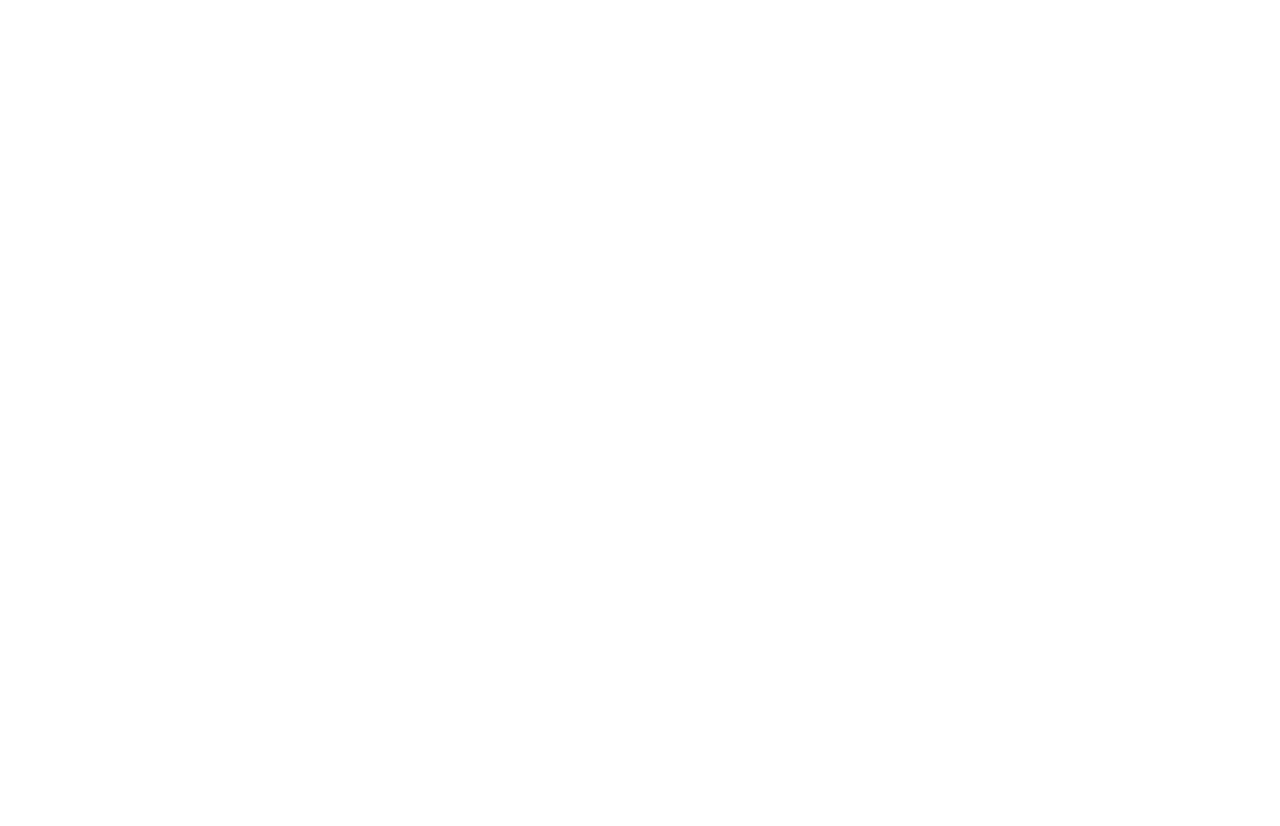
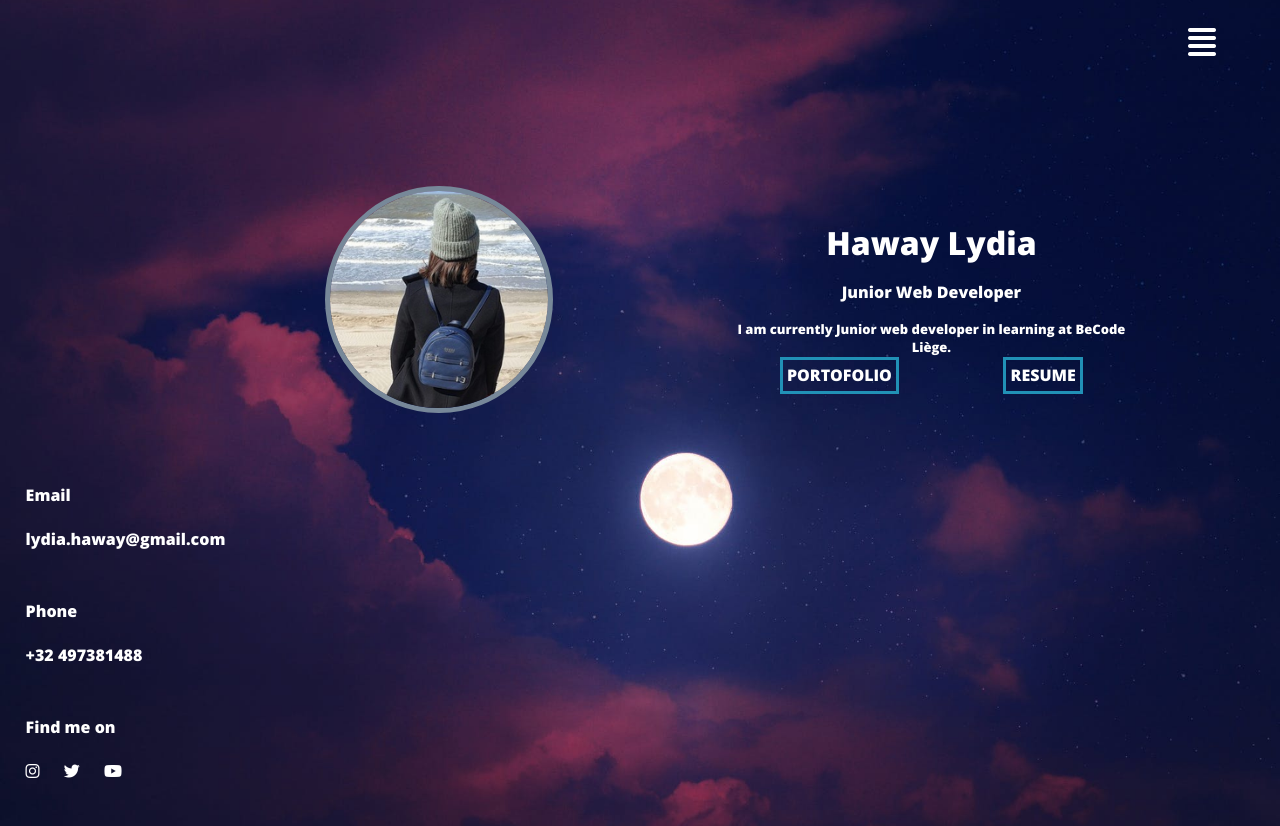
Before and after one commit to LydiaHaway/v-card, a plain HTML site: page index.html in a window 1280 px wide. Before the commit the page ends 800 px from the top, so only its background shows below. Drawn offline with nearby package versions, Linux system fonts and the light colour scheme.

Commit message:
first commit

```diff
--- a/index.html
+++ b/index.html
@@ -6,10 +6,56 @@
     <meta name="viewport" content="width=device-width, initial-scale=1.0" />
     <title>Document</title>
     <link rel="stylesheet" href="./style.css" />
-    <link
-      rel="stylesheet"
-      href="https://cdnjs.cloudflare.com/ajax/libs/font-awesome/4.7.0/css/font-awesome.min.css"
-    />
+    <script
+      src="https://kit.fontawesome.com/4ec5d12ad6.js"
+      crossorigin="anonymous"
+    ></script>
   </head>
-  <body></body>
+  <body>
+    <header>
+      <i class="fa fa-align-justify"></i>
+    </header>
+    <main>
+      <aside>
+        <p class="email">
+          Email
+          <br />
+          <br />
+          lydia.haway@gmail.com
+        </p>
+        <p class="phone">
+          Phone
+          <br />
+          <br />
+          +32 497381488
+        </p>
+        <p class="social">
+          Find me on
+          <br />
+          <br />
+          <a href="https://www.instagram.com/lydiahaway/"
+            ><i class="fa fa-instagram"></i
+          ></a>
+          <a href="https://twitter.com/LydHolmes"
+            ><i class="fa fa-twitter"></i
+          ></a>
+          <a href="https://www.youtube.com/channel/UCf9X8SwGsjlKrU2j3oipZ4w"
+            ><i class="fa fa-youtube"></i
+          ></a>
+        </p>
+      </aside>
+      <section class="info">
+        <img src="./photo_VCard.jpg" alt="photo VCard" />
+        <section class="infoText">
+          <h1>Haway Lydia</h1>
+          <h3>Junior Web Developer</h3>
+          <p>
+            I am currently Junior web developer in learning at BeCode Liège.
+          </p>
+          <a href="exemple.com">portofolio</a>
+          <a href="exemple.com">resume</a>
+        </section>
+      </section>
+    </main>
+  </body>
 </html>
--- a/style.css
+++ b/style.css
@@ -0,0 +1,105 @@
+@import url("https://fonts.googleapis.com/css2?family=Open+Sans:wght@800&display=swap");
+
+* {
+  margin: 0;
+  padding: 0;
+  color: white;
+  font-family: "Open Sans", sans-serif;
+}
+
+body {
+  margin: auto;
+  margin-top: 2%;
+  background: url(./bg.jpeg) center/cover no-repeat;
+  min-height: 100vh;
+}
+
+header {
+  display: flex;
+  flex-flow: row wrap;
+  justify-content: flex-end;
+  align-items: center;
+  margin-right: 5%;
+  font-size: xx-large;
+}
+
+aside {
+  height: 100vh;
+  width: 15%;
+  position: fixed;
+  top: 35%;
+  left: 2%;
+}
+
+aside p {
+  text-align: justify;
+}
+
+.email {
+  margin-top: 80%;
+}
+
+.email,
+.phone,
+.social {
+  padding-top: 50px;
+}
+
+.social a {
+  padding-right: 20px;
+}
+
+i:hover {
+  color: lightskyblue;
+}
+
+img {
+  border: 5px solid lightslategray;
+  border-radius: 50%;
+  max-width: 20%;
+}
+
+.info {
+  display: flex;
+  flex-flow: row wrap;
+  justify-content: center;
+  align-items: center;
+  margin-top: 10%;
+  margin-left: 15%;
+}
+
+.infoText {
+  margin-left: 15%;
+  text-align: center;
+}
+
+h1,
+h3,
+.infoText p {
+  padding: 2%;
+}
+
+h1 {
+  font-size: xx-large;
+}
+
+h3 {
+  font-size: medium;
+}
+
+.infoText p {
+  font-size: small;
+}
+
+.info a {
+  text-decoration: none;
+  text-transform: uppercase;
+  background-color: rgba(33, 145, 182, 0);
+  border: 3px solid rgb(33, 145, 182);
+  padding: 1%;
+  margin: 50px;
+}
+
+.info a:hover {
+  background-color: rgb(33, 145, 182);
+}
```
Also changed, not shown: bg.jpeg (added), photo_VCard.jpg (added).
